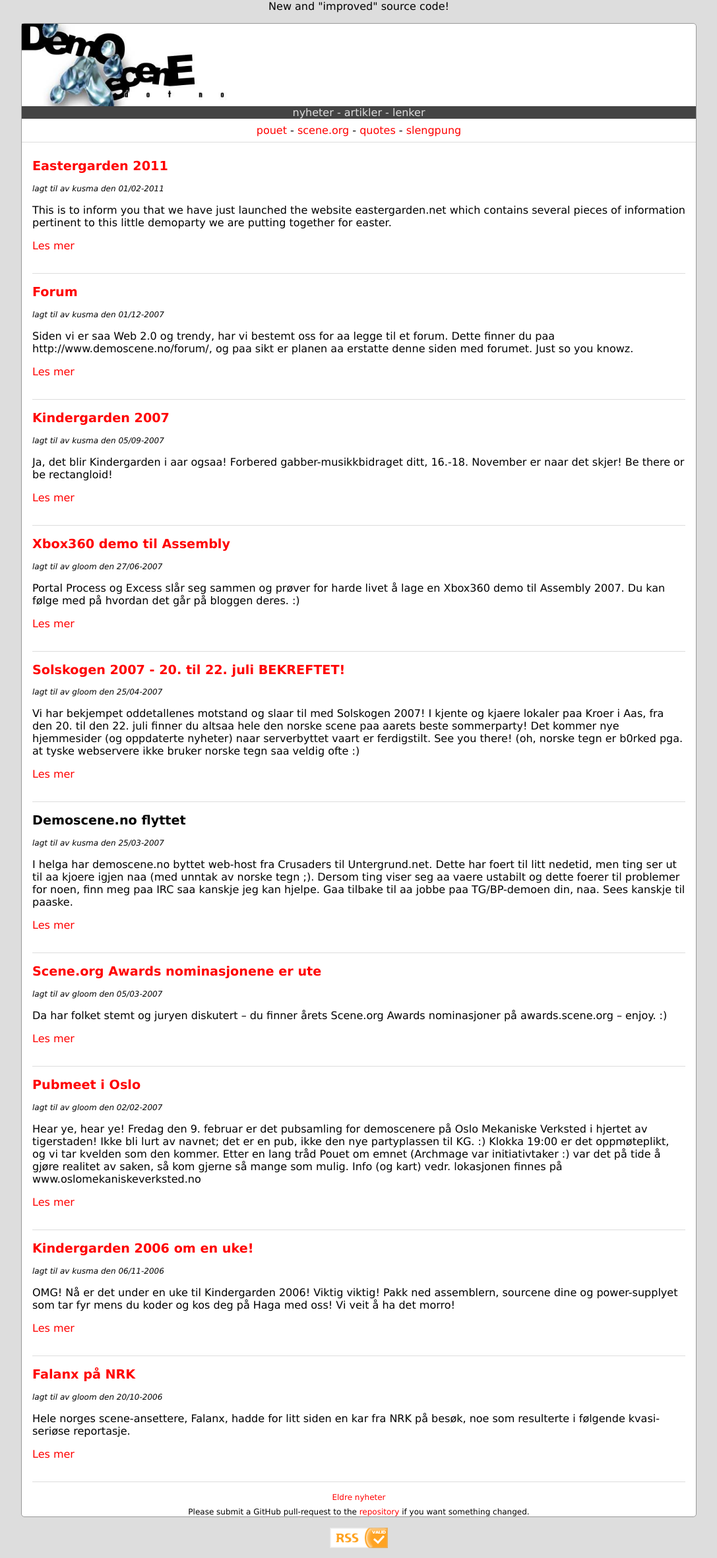
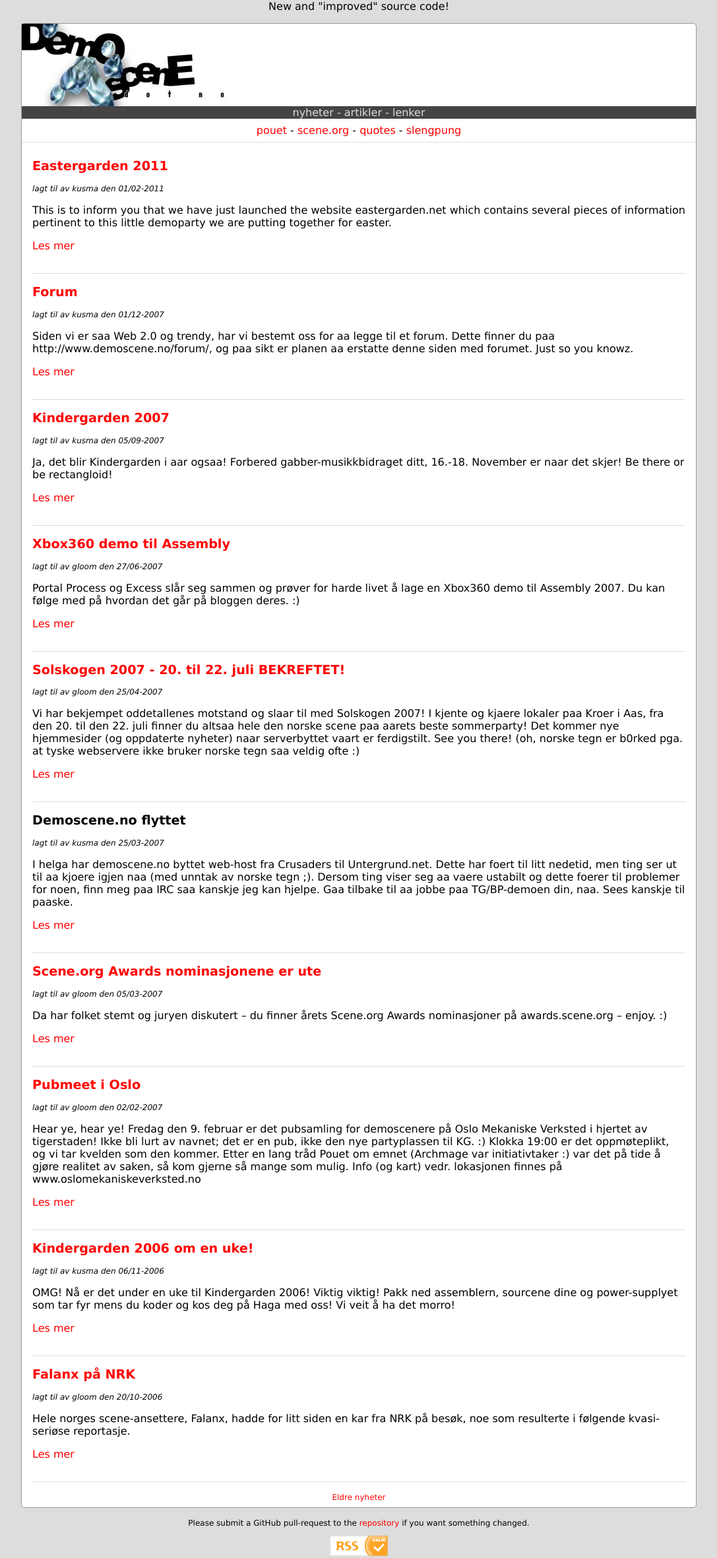
Before and after one commit to demoscene-no/demoscene.no, a Jekyll site: the page built from index.html, in a window 1280 px wide. Shown: the whole page at 66% size, without its empty margins (96-1183 px from the left). Built offline with Jekyll 4.4.1, drawn with Linux system fonts in a browser that asks for light colours; the list of posts is cut into pages by our own code.

Commit message:
move footer-stuff out of the main box
This makes it a bit clearer what is the main content and what is not.

```diff
--- a/_layouts/default.html
+++ b/_layouts/default.html
@@ -41,16 +41,15 @@
       <div class="tekstfelt">
         {{ content }}
       </div>
-
-      <footer>
-        Please submit a GitHub pull-request to the <a href="https://github.com/demoscene-no/demoscene-no.github.io">repository</a> if you want something changed.
-      </footer>
     </div>
 
-    <div id="rss">
+    <footer>
+      <p>Please submit a GitHub pull-request to the <a href="https://github.com/demoscene-no/demoscene-no.github.io">repository</a> if you want something changed.</p>
+
       <a href="{{ 'feed.xml' | relative_url }}">
         <img src="{% link gfx/valid-rss.png %}" alt="[Valid RSS]" title="Validate my RSS feed">
       </a>
-    </div>
+    </footer>
+
   </body>
 </html>
--- a/assets/style.css
+++ b/assets/style.css
@@ -39,8 +39,7 @@ body {
 }
 
 #tagline,
-#links,
-#rss {
+#links {
   text-align: center;
 }
 
```
